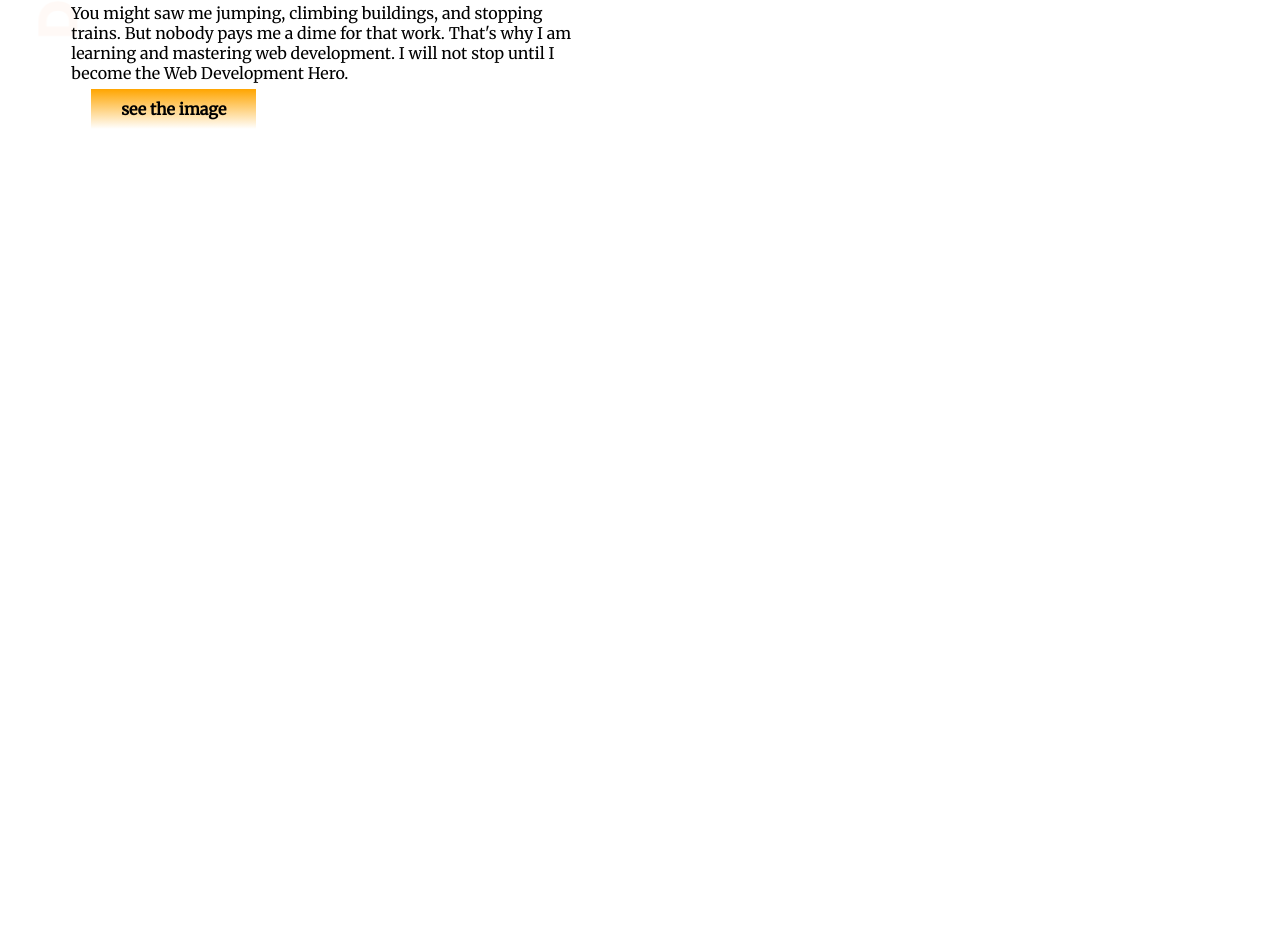
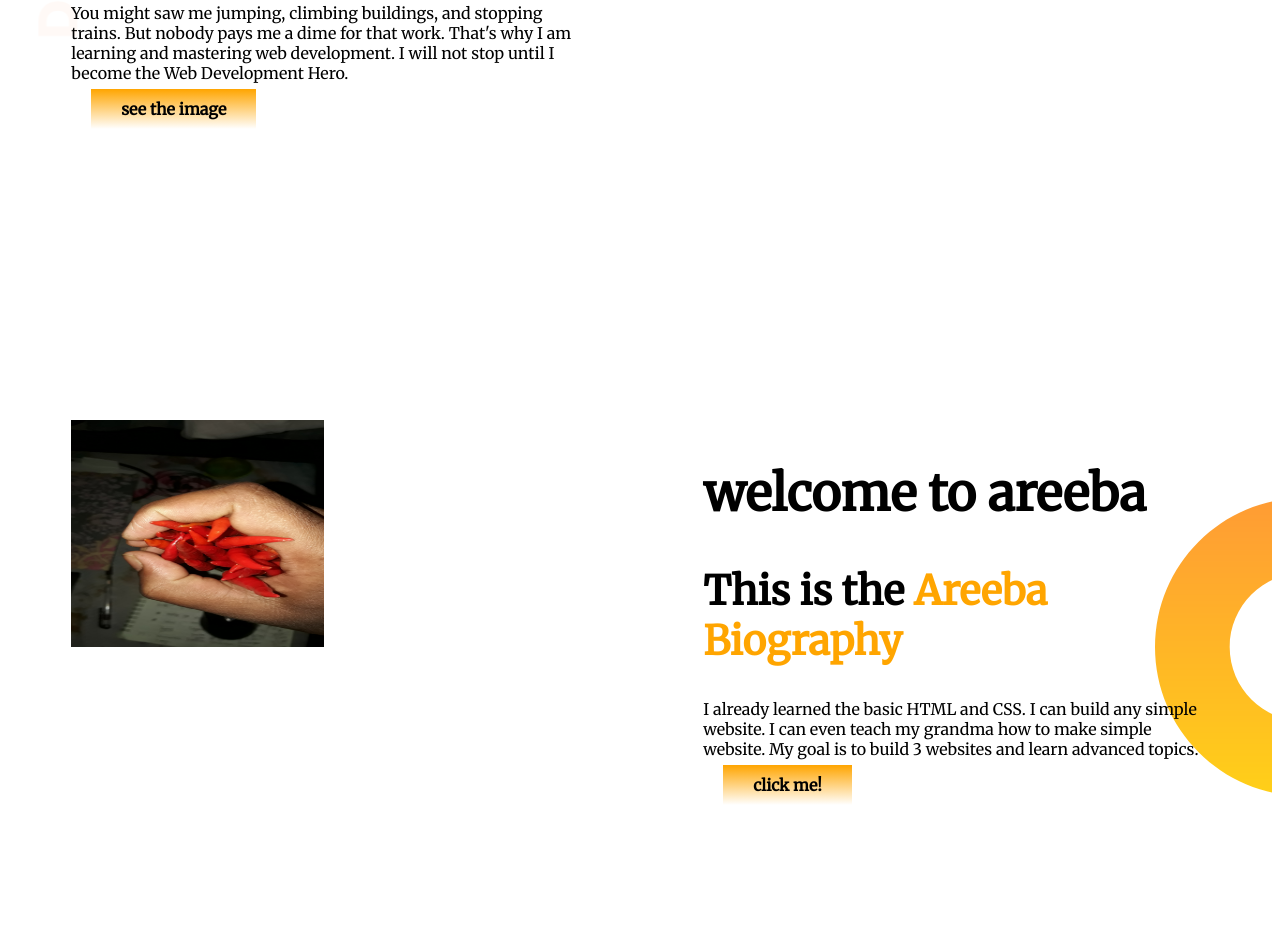
Before and after one commit to yaminhossen/practice-repo, a plain HTML site: page index.html in a window 1280 px wide. Shown: the part 331-1271 px from the top of the page. Before the commit the page ends 800 px from the top, so only its background shows below. Drawn offline with Linux system fonts and the light colour scheme.

Commit message:
areeba added commit

```diff
--- a/index.html
+++ b/index.html
@@ -29,6 +29,19 @@
             <img src="images/Screenshot_20220105-091841_Gallery.jpg" alt="">
         </div>
     </div>
+    <section class="flexible-container areeba">
+        <div class="half-width">
+            <img src="images/Screenshot_20220105-091851_Gallery.jpg" alt="">
+        </div>
+        <div class="half-width">
+            <h1>welcome to areeba</h1>
+            <h2>This is the <span class="orange-color">Areeba Biography</span></h2>
+            <p>I already learned the basic HTML and CSS. I can build any simple website. I can even teach my grandma how
+                to make simple website. My goal is to build 3 websites and learn advanced topics.
+            </p>
+            <a target="_blank" class="button" href="jfkd">click me!</a>
+        </div>
+    </section>
 
 </body>
 
--- a/style.css
+++ b/style.css
@@ -34,3 +34,8 @@ h2{
     background-image: url(images/top-banner.png);
     background-repeat: no-repeat;
 }
+.areeba{
+    background-image: url(images/dream-bg.png);
+    background-repeat: no-repeat;
+    background-position: right;
+}
```
